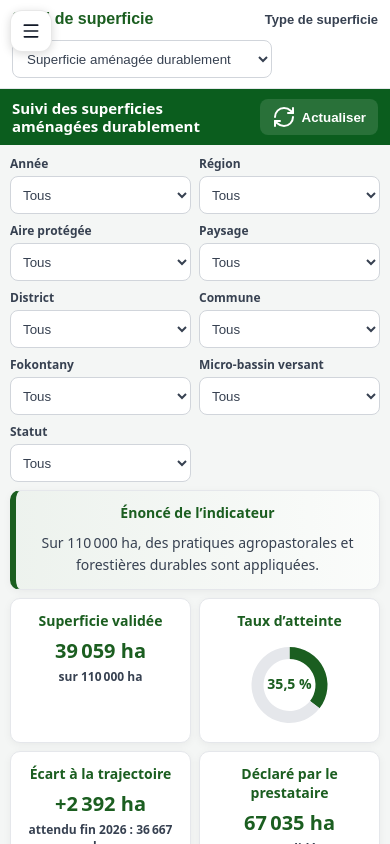
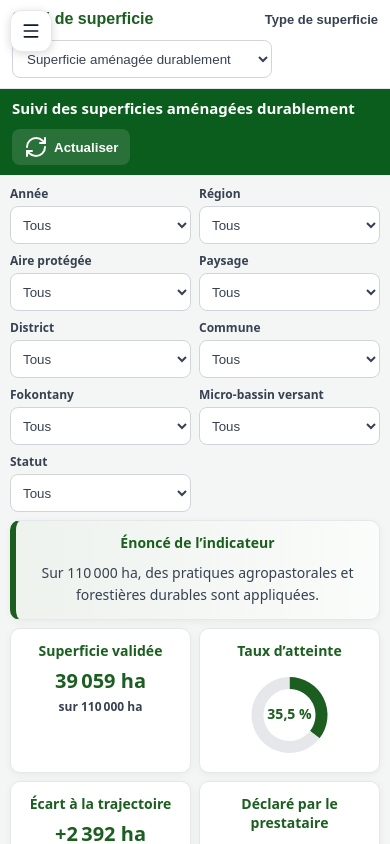
Before and after one commit to tomena/projet-PADDI, a React (Vite) app: page /dashboard/suivi-superficie in a window 390 px wide. Built offline with nearby package versions, Linux system fonts and the light colour scheme.

Commit message:
Enhance SuiviDashboard with headerExtra prop
Added headerExtra prop to SuiviDashboard component and updated header layout.

```diff
--- a/src/pages/SuiviDashboard.tsx
+++ b/src/pages/SuiviDashboard.tsx
@@ -76,7 +76,8 @@ const CSS = `
   --line:rgba(255,255,255,.12);--bd:rgba(255,255,255,.2);--track:rgba(255,255,255,.14);
   --gv:#66bb6a;--gb:#2e7d32;--bad:#f87171;--e1:rgba(102,187,106,.14);--e2:rgba(102,187,106,.04);--map-bg:#1b2740}
 .sv *{box-sizing:border-box}
-.sv-h{background:#0b5d1e;color:#fff;padding:10px clamp(12px,2vw,24px);display:flex;justify-content:space-between;align-items:center;gap:12px}
+.sv-h{background:#0b5d1e;color:#fff;padding:10px clamp(12px,2vw,24px);display:flex;justify-content:space-between;align-items:center;gap:12px;flex-wrap:wrap}
+.sv-ha{display:flex;align-items:center;gap:8px;flex-wrap:wrap}
 .sv-h h2{margin:0;font-size:clamp(15px,2.4vw,22px);line-height:1.2}
 .sv-h button{background:rgba(255,255,255,.12);border:0;border-radius:8px;padding:6px 12px;color:#fff;cursor:pointer;display:flex;align-items:center;gap:6px;font-weight:600}.sv-h button:disabled{opacity:.7;cursor:default}
 .sv-spin{animation:svs 1s linear infinite}@keyframes svs{to{transform:rotate(360deg)}}
@@ -186,7 +187,7 @@ function Gauge({ pct }: { pct: number }) {
   );
 }
 
-export default function SuiviDashboard({ config, src = '/data/parcelles.geojson' }: { config: DashboardConfig; src?: string }) {
+export default function SuiviDashboard({ config, src = '/data/parcelles.geojson', headerExtra }: { config: DashboardConfig; src?: string; headerExtra?: React.ReactNode }) {
   const { titleKey, enonceKey, themes, cible, debut, fin, donuts, extras = [] } = config;
   const ctx: any = useLanguage() || {};
   const raw = ctx.language ?? ctx.lang ?? ctx.locale;
@@ -276,9 +277,12 @@ export default function SuiviDashboard({ config, src = '/data/parcelles.geojson'
       <style>{CSS}</style>
       <header className="sv-h">
         <h2>{t.title[titleKey]}</h2>
-        <button onClick={refresh} disabled={busy} aria-label={t.refresh}>
-          <RefreshCw className={busy ? 'sv-spin' : ''} /><span>{t.refresh}</span>
-        </button>
+        <div className="sv-ha">
+          {headerExtra}
+          <button onClick={refresh} disabled={busy} aria-label={t.refresh}>
+            <RefreshCw className={busy ? 'sv-spin' : ''} /><span>{t.refresh}</span>
+          </button>
+        </div>
       </header>
 
       <main className="sv-w">
```
